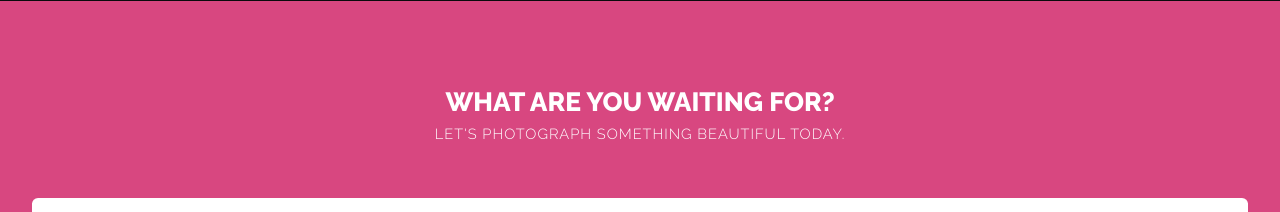
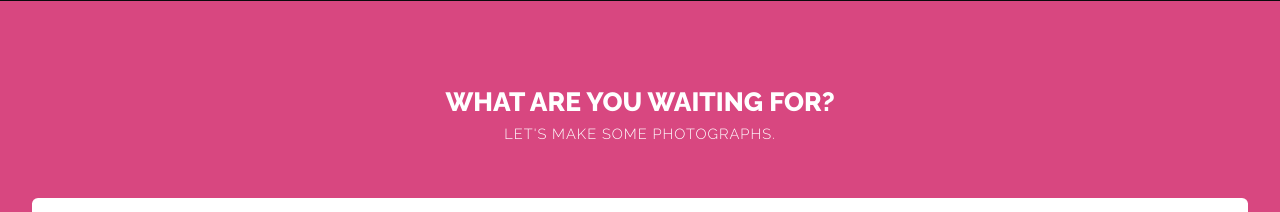
Before and after one commit to LeWestopher/aj-stewart-portfolio, a plain HTML site: page index.html in a window 1280 px wide. Shown: the part 6580-6792 px from the top of the page. Drawn offline with Linux system fonts and the light colour scheme.

Commit message:
Change for AJ

```diff
--- a/index.html
+++ b/index.html
@@ -678,7 +678,7 @@ Gamma's annual 'Anchorsplash' event held Thursday evening."
 				<section>
 					<header class="major">
 						<h2>What are you waiting for?</h2>
-						<span class="byline">Let's photograph something beautiful today.</span>
+						<span class="byline">Let's make some photographs.</span>
 					</header>
 					<form method="post" action="#">
 						<div class="row half">
```
